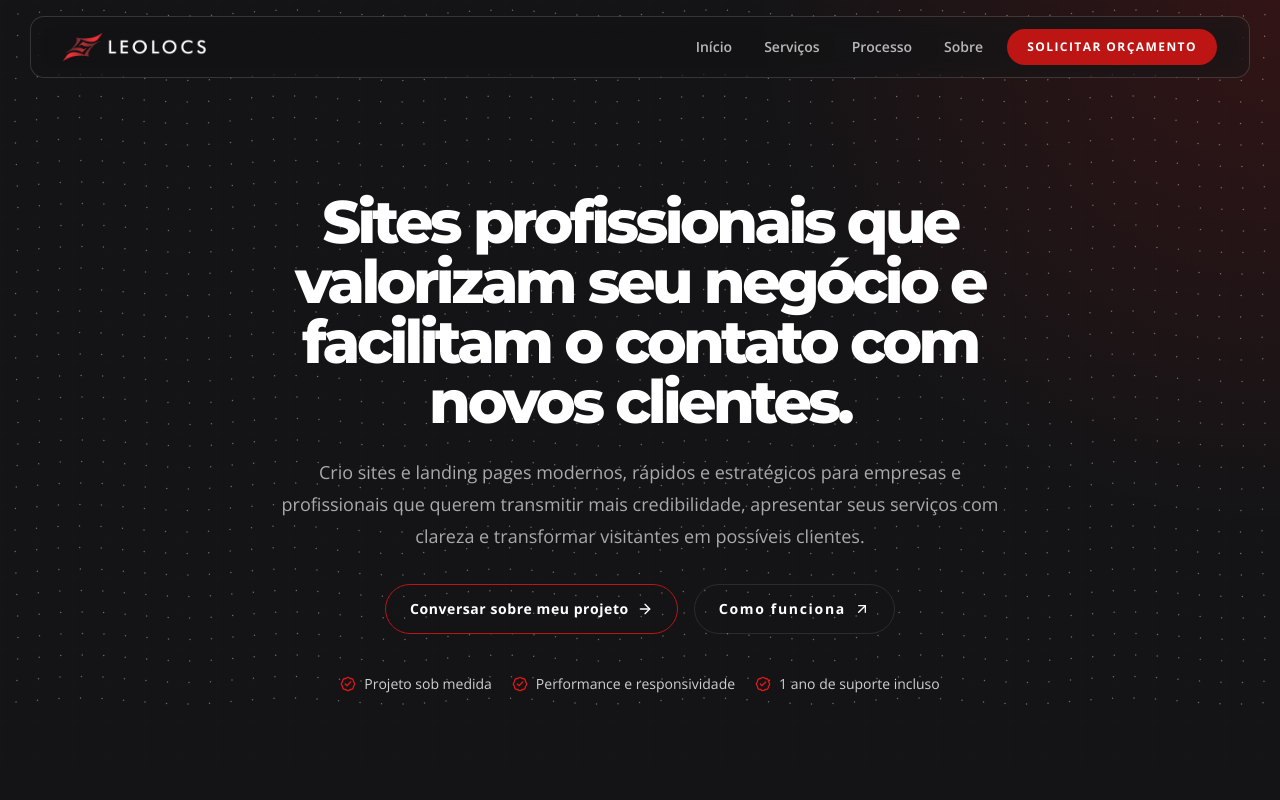
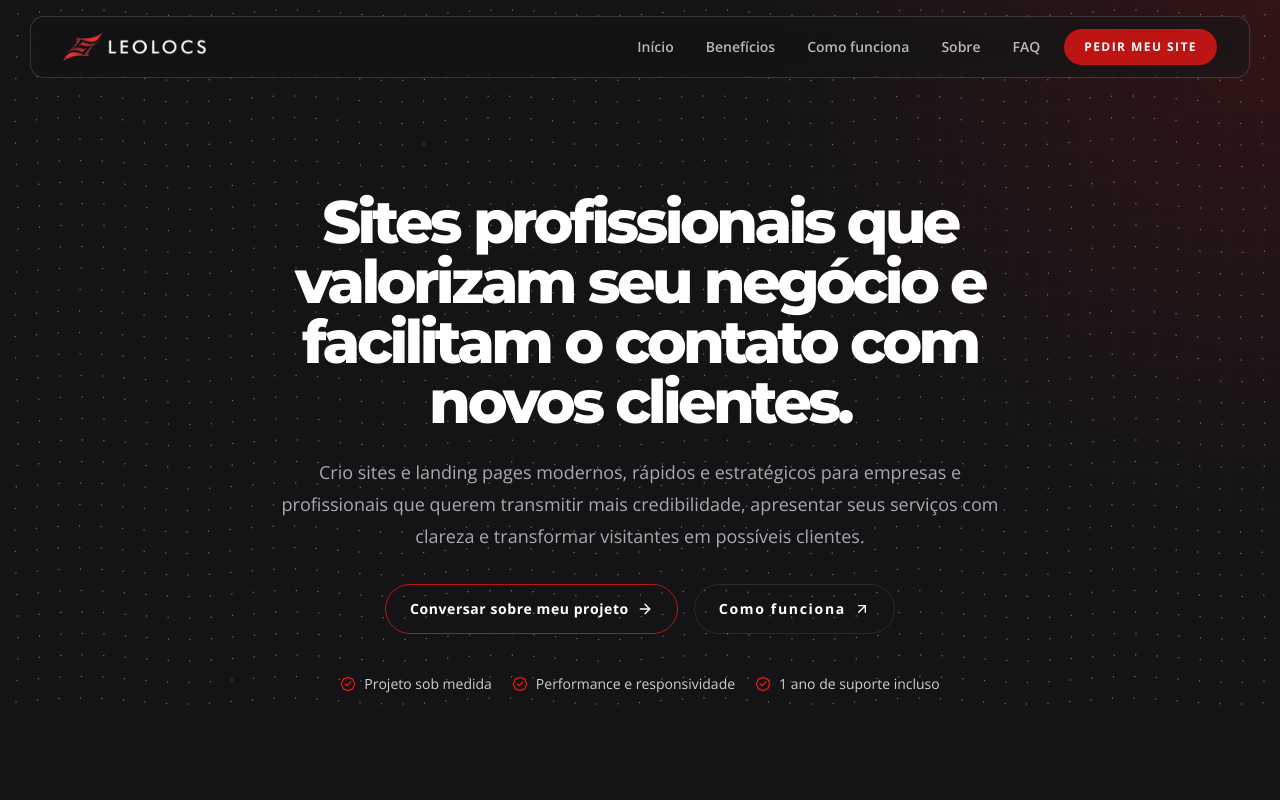
Before and after one commit to leolocs/leolocs_website, a React (Vite) app: page / in a window 1280 px wide. Shown: the top 800 px of the page. Built offline with nearby package versions, Linux system fonts and the light colour scheme.

Commit message:
Ajustes no menu header

```diff
--- a/src/App.tsx
+++ b/src/App.tsx
@@ -19,9 +19,10 @@ import logoWhite from './assets/leolocs-logo-white.webp';
 
 const navItems = [
   { label: 'Início', href: '#inicio' },
-  { label: 'Serviços', href: '#servicos' },
-  { label: 'Processo', href: '#servicos' },
+  { label: 'Benefícios', href: '#beneficios' },
+  { label: 'Como funciona', href: '#processo' },
   { label: 'Sobre', href: '#sobre' },
+  { label: 'FAQ', href: '#faq' },
 ];
 
 const showProjectsSection = false;
@@ -249,7 +250,7 @@ function App() {
                 href={`${whatsappBase}?text=${encodeURIComponent('Olá! Acessei o site da Leolocs e gostaria de conversar sobre um projeto.')}`}
                 className="inline-flex items-center gap-2 rounded-full bg-brand px-5 py-2.5 text-xs font-bold tracking-[0.12em] text-white transition hover:bg-brand"
               >
-                SOLICITAR ORÇAMENTO
+                PEDIR MEU SITE
               </a>
             </div>
 
@@ -279,7 +280,7 @@ function App() {
                 href={`${whatsappBase}?text=${encodeURIComponent('Olá! Acessei o site da Leolocs e gostaria de conversar sobre um projeto.')}`}
                 className="mt-2 inline-flex items-center gap-2 rounded-full bg-brand px-4 py-2.5 text-xs font-bold tracking-[0.12em] text-white"
               >
-                SOLICITAR ORÇAMENTO
+                PEDIR MEU SITE
               </a>
             </div>
           )}
@@ -323,7 +324,7 @@ function App() {
                   Conversar sobre meu projeto <ArrowRight size={16} />
                 </a>
                 <a
-                  href="#servicos"
+                  href="#processo"
                   className="inline-flex items-center justify-center gap-2 rounded-full border border-white/10 bg-white/0 px-6 py-3.5 text-sm font-bold tracking-[0.12em] text-white transition hover:border-brand/50 hover:text-brandText"
                 >
                   Como funciona <ArrowUpRight size={16} />
@@ -339,7 +340,7 @@ function App() {
           </div>
         </section>
 
-        <section className="fade-in relative mx-auto max-w-[1220px] px-4 py-20">
+        <section id="beneficios" className="fade-in relative mx-auto max-w-[1220px] px-4 py-20">
           <h2 className="max-w-[900px] text-3xl font-black tracking-[-0.06em] text-white md:text-5xl">
             Por que você deveria ter um site?
           </h2>
@@ -371,7 +372,7 @@ function App() {
           </div>
         </section>
 
-        <section id="servicos" className="fade-in mx-auto max-w-[1220px] px-4 py-20">
+        <section id="processo" className="fade-in mx-auto max-w-[1220px] px-4 py-20">
           <div className="mb-6 text-xs font-bold uppercase tracking-[0.2em] text-brandText">COMO FUNCIONA</div>
           <h2 className="max-w-[900px] text-3xl font-black tracking-[-0.06em] text-white md:text-5xl">
             Veja como é o processo do desenvolvimento do seu site:
@@ -717,13 +718,13 @@ function App() {
                 href={`${whatsappBase}?text=${encodeURIComponent('Olá! Acessei o site da Leolocs e gostaria de conversar sobre um projeto.')}`}
                 className="mt-8 inline-flex items-center gap-2 rounded-full bg-brand px-5 py-3 text-sm font-bold tracking-[0.12em] text-white transition hover:bg-brand"
               >
-                SOLICITAR ORÇAMENTO <ArrowRight size={16} />
+                PEDIR MEU SITE <ArrowRight size={16} />
               </a>
             </div>
           </div>
         </section>
 
-        <section className="fade-in mx-auto max-w-[1220px] px-4 py-20">
+        <section id="faq" className="fade-in scroll-mt-28 mx-auto max-w-[1220px] px-4 py-20">
           <h2 className="max-w-[760px] text-3xl font-black tracking-[-0.06em] text-white md:text-5xl">
             Dúvidas Frequentes
           </h2>
@@ -782,7 +783,7 @@ function App() {
       </main>
 
       <footer id="contato" className="border-t border-white/10 bg-[#0E0E10]">
-        <div className="mx-auto grid max-w-[1220px] justify-items-start gap-10 px-6 py-12 md:grid-cols-2 xl:grid-cols-5">
+        <div className="mx-auto grid max-w-[1220px] justify-items-start gap-10 px-6 py-12 md:grid-cols-2 xl:grid-cols-4">
           <div className="justify-self-start xl:col-span-2">
             <div className="flex items-center justify-start gap-3">
               <img src={logoWhite} alt="Leolocs logo" width="676" height="132" className="block h-8 w-[163px] object-contain" />
@@ -803,16 +804,6 @@ function App() {
           </div>
 
           <div>
-            <h3 className="text-sm font-bold uppercase tracking-[0.2em] text-brandText">Serviços</h3>
-            <ul className="mt-5 space-y-3 text-sm text-white/75">
-              <li><a href="#servicos" className="hover:text-brandText">Landing Pages</a></li>
-              <li><a href="#servicos" className="hover:text-brandText">Sites Institucionais</a></li>
-              <li><a href="#servicos" className="hover:text-brandText">UI/UX Design</a></li>
-              <li><a href="#servicos" className="hover:text-brandText">Manutenção</a></li>
-            </ul>
-          </div>
-
-          <div>
             <h3 className="text-sm font-bold uppercase tracking-[0.2em] text-brandText">Contato</h3>
             <ul className="mt-5 space-y-3 text-sm text-white/75">
               <li><a href={whatsappBase} className="hover:text-brandText">WhatsApp</a></li>
@@ -825,8 +816,6 @@ function App() {
         <div className="mx-auto flex max-w-[1220px] flex-col gap-5 border-t border-white/10 px-4 py-6 md:flex-row md:items-center md:justify-between">
           <div className="text-sm text-muted">© 2026 Leolocs. Todos os direitos reservados. | CNPJ 65.870.050/0001-75</div>
           <div className="flex items-center gap-4 text-white/70">
-            <span className="text-white/50">Política de Privacidade</span>
-            <span className="text-white/50">Termos de Uso</span>
             <div className="flex items-center gap-3">
               <a href="https://www.behance.net/leolocs" className="text-white/70 transition hover:text-brandText" aria-label="Behance"><SiBehance aria-hidden="true" className="h-4 w-4" /></a>
               <a href="https://www.linkedin.com/in/leolocs" className="text-white/70 transition hover:text-brandText" aria-label="LinkedIn"><FaLinkedinIn aria-hidden="true" className="h-4 w-4" /></a>
```
